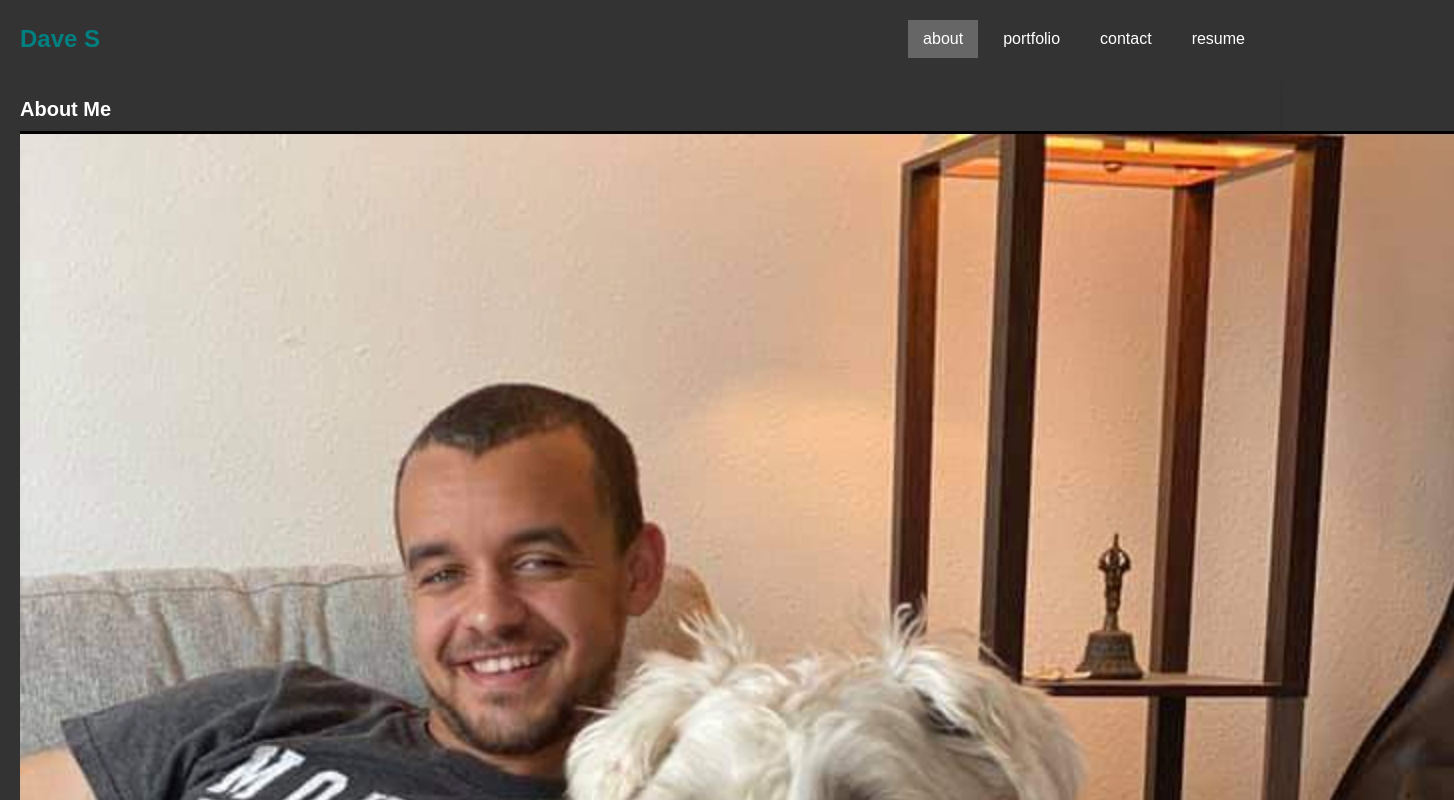
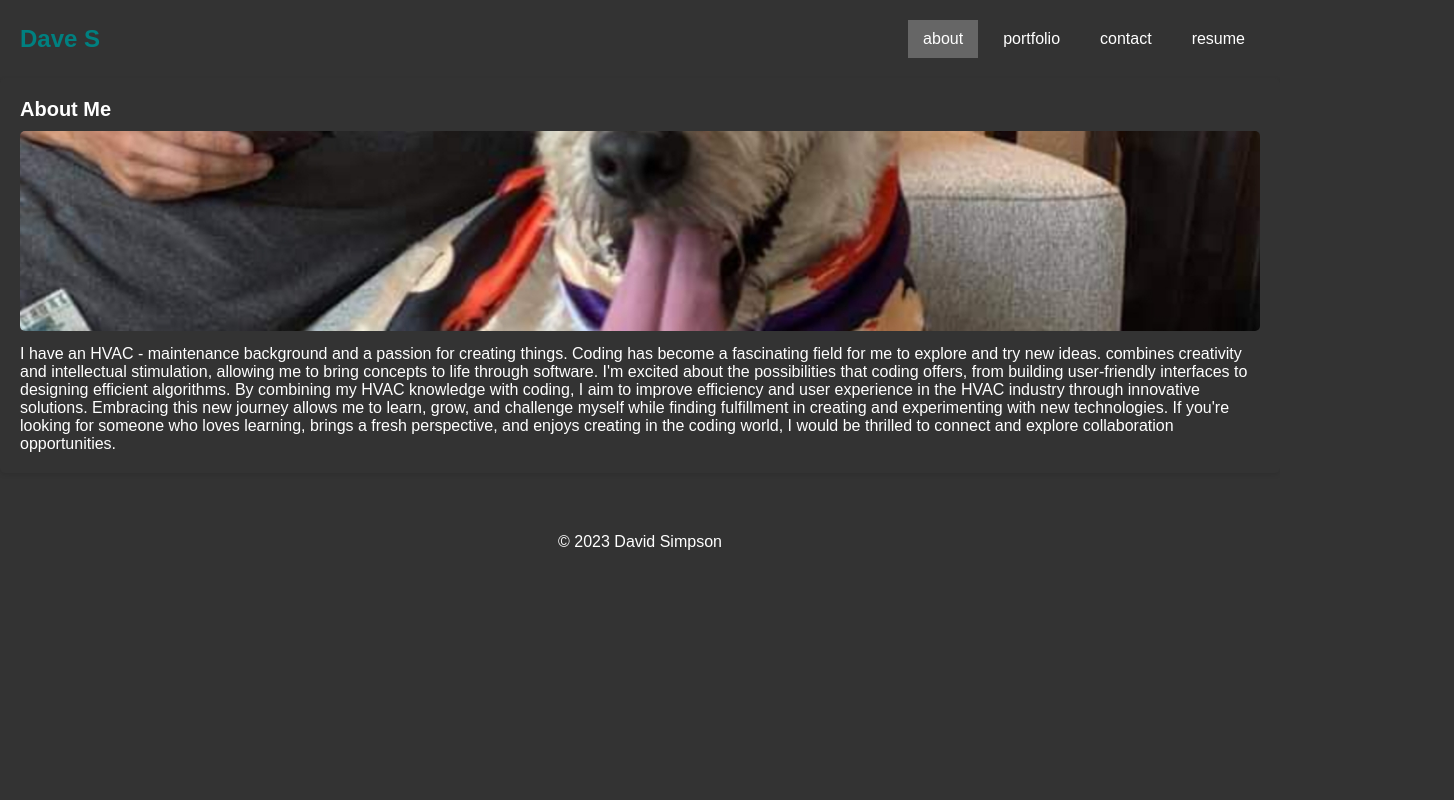
Before and after one commit to DaverCodes/react-to-my-portfolio, a React (Create React App) app: page / in a window 1280 px wide. Shown: the top 800 px of the page, 1454 px wide, since content can reach past the window. Built offline with nearby package versions, Linux system fonts and the light colour scheme.

Commit message:
adjusting pictures

```diff
--- a/src/App.css
+++ b/src/App.css
@@ -13,6 +13,14 @@
   box-sizing: border-box;
   margin: 0;
   padding: 0;
+}
+
+img {
+  width: 100%;
+  height: 200px; /* Set a fixed height for uniformity */
+  object-fit: cover;
+  border-radius: 5px;
+  margin-bottom: 10px;
 }
 
 .project-links a {
```
